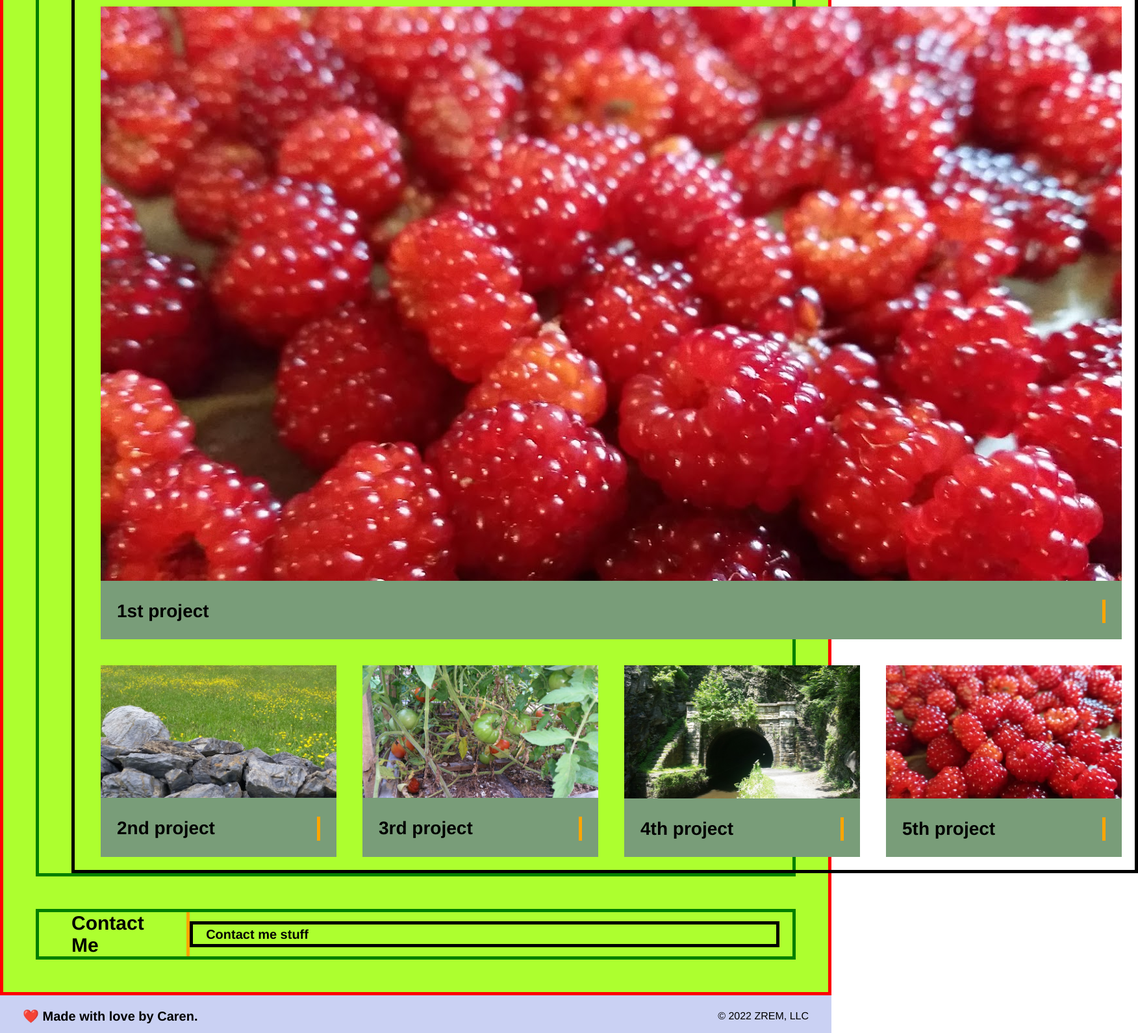
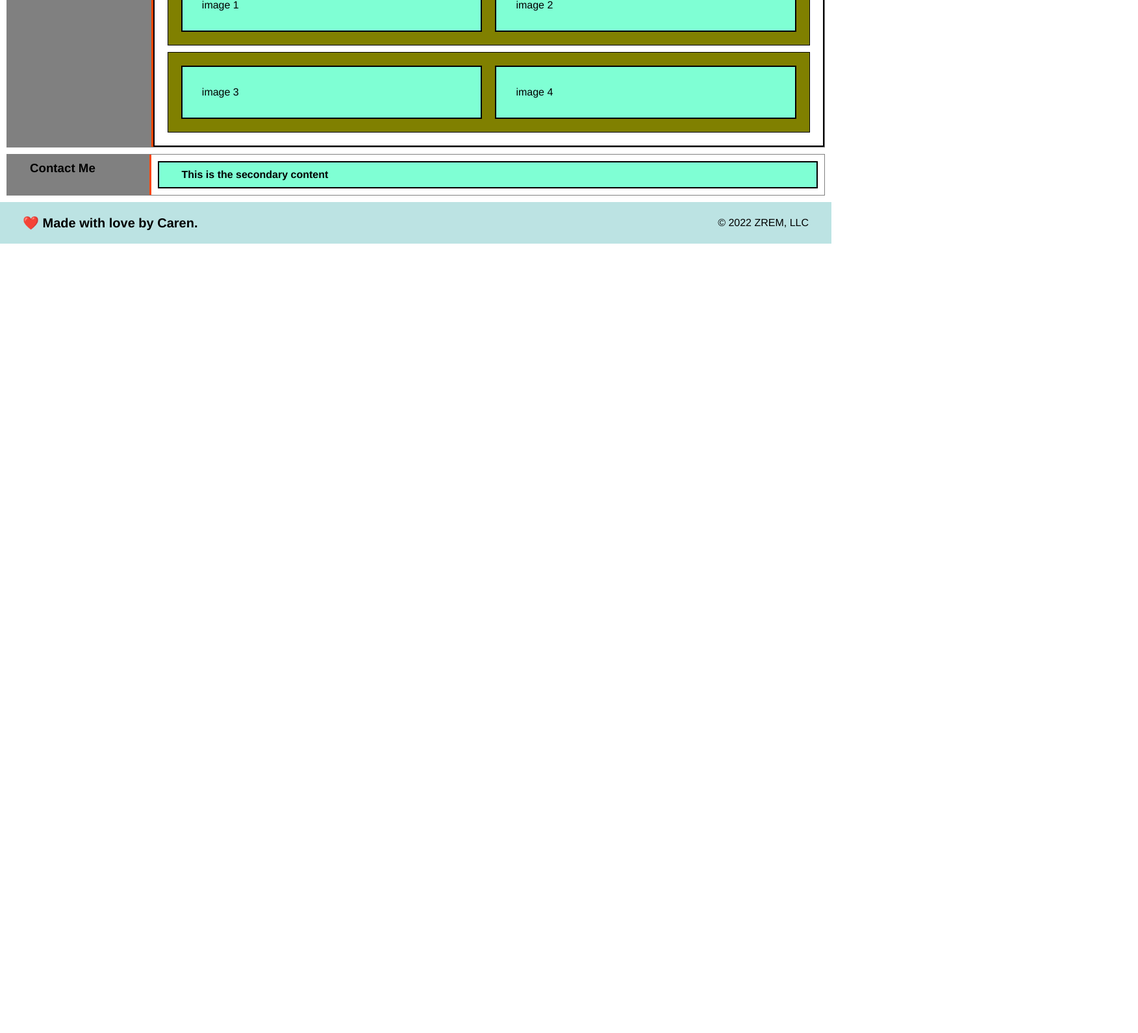
Before and after one commit to cammeer/Challenge_2, a plain HTML site: page index.html in a window 1280 px wide. Shown: the part 341-1931 px from the top of the page at 65% size, 1752 px wide, since content can reach past the window. After the commit the page ends 800 px from the top, so only its background shows below. Drawn offline with Linux system fonts and the light colour scheme.

Commit message:
wireframe complete

```diff
--- a/assets/css/style.css
+++ b/assets/css/style.css
@@ -44,6 +44,7 @@
       justify-content: space-between;
       align-items: center;
       list-style: none;
+      text-shadow: 0 0 10px rgba(0, 0, 0, 0.5);
     }
     header nav ul li a {
       padding: 10px 15px;
@@ -52,9 +53,9 @@
       text-shadow: 0 0 10px rgba(0, 0, 0, 0.5);
     }
     header nav ul li a:hover {
-      background: var(--primary-color);
-      color: white;
-      border-radius: 15px;
+      background: white;
+      color: black;
+      border-radius: 5px;
       text-shadow: none;
     }
     /* HEADER / NAVBAR STYLES END */
@@ -69,9 +70,8 @@
   align-items: flex-start;
   background-attachment: fixed;
   background-position: 80%;
-  border: solid 5px black;
+  border: solid 3px black;
 }
-
 .hero-cta h2 {
   padding: 0 50px 0 0;
   font-style: italic;
@@ -81,79 +81,74 @@
 }
 /* HERO STYLES END */
 
-/* MAIN SECTION STYLES */
 
-.flex-row {
+/* START WORK SECTION*/
+
+.image-box{
+  border-style: solid 2px red;
+  margin: 10px;
+  padding: 10px;
+  flex: 1;
+}
+.flex-container {
+  background: white;
   display: flex;
+  border: 1px solid grey;
+  margin: 10px;
 }
-.steps {
-  background: greenyellow;
-  border: solid 5px red;
+.projectrow-container {
+  background: olive;
+  display: flex;
+  border: 1px solid black;
+  margin: 10px;
+  padding: 10px;
 }
-.step {
-  margin: 50px 50px;
-  padding: 0 20px 0 50px;
-  width: auto;
-  display: flex;
-  flex-wrap: wrap;
-  align-items: center;
-  justify-content: space-between;
-  border: solid 5px green;
+.category-flexbox {
+  background: gray;
+  border-right: solid 3px orangered;
+  flex: 1;
+  padding: 10px;
 }
-.step h3 {
-  color: black;
-  font-size: 30px;
-  flex: 1 10%;
-  border-right: solid 5px orange;
-  padding: 0 20px 0 0;
+.category-flexbox h3 {
+  padding: 0 0 0 25px;
 }
-.step-text {
-  flex: 12;
-  border: solid 5px black;
-  padding: 0 0 0 20px;
+.content-flexbox {
+  background: aquamarine;
+  flex: 5;
+  border: solid 2px black;
+  padding: 10px;
+  margin: 10px;
 }
-.step-text h4 {
-  font-size: 20px;
-  line-height: 1.5;
-  color: black;
+.work-flex-container {
+  background: white;
+  flex-direction: column;
+  border: solid 2px black;
+  padding: 10px;
+  flex: 5;
 }
 
-/* START WORK SECTION*/
-.trainers {
-  width: 100%;
-  margin: 0 auto;
+.content-flexbox h4 {
+  padding: 0 0 0 25px;
+}
+.project-row {
   display: flex;
-  flex-wrap: wrap;
-  justify-content: space-around;
+  flex-direction: row;
+  border: solid 3px orange;
 }
-.trainer-1 {
-  margin: 20px;
+.project-flexbox {
   flex: 1;
-  width: max-content;
-  background: rgb(121, 157, 121);
-  color: black;
+  border: solid 3px orange;
 }
-.trainer {
-  margin: 20px;
-  flex: 1;
-  background: rgb(121, 157, 121);
-  color: black;
+.project-columns {
+  display: flex;
+  flex-direction: column;
 }
-.trainer img {
-  width: 100%;
-}
-.trainer-bio {
-  padding: 25px;
-  line-height: 1.3;
-}
-.trainer-bio h3 {
-  font-size: 28px;
-}
+
 /* END WORK SECTION */
 
     /* FOOTER STYLES START */
   footer {
-    background: rgb(202, 209, 243);
+    background: rgb(188, 227, 227);
     padding: 20px 35px;
     display: flex;
     justify-content: space-between;
@@ -170,41 +165,3 @@
     text-align: right;
   }
   /* END FOOTER STYLES */
-
-/* MEDIA QUERY FOR MOBILE PHONES AND SMALLER */
-@media screen and (max-width: 575px) {
-  .step h3 {
-      flex: 1 100%;
-      text-align: center;
-    }
-    .step-text {
-      flex: 100%;
-    }
-    .step h3 {
-      color: black;
-      font-size: 25px;
-      flex: 1 10%;
-      padding: auto;
-      border: none;
-    }
-    .step-text h4 {
-      font-size: 15px;
-      line-height: 1.5;
-      color: black;
-      justify-content: center;
-    }
-    header nav ul li a {
-      font-weight: lighter;
-      font-size: 20px;
-      text-shadow: 0 0 10px rgba(0, 0, 0, 0.5);
-    }
-    footer h2 {
-      color: black;
-      font-size: 15px;
-      margin: 0;
-    }
-    footer div {
-    line-height: 1.5;
-    text-align: right;
-    font-size: 10px;
-  }
--- a/index.html
+++ b/index.html
@@ -35,88 +35,72 @@
        <!-- hero/jumbotron-->
     <section class="hero">
         <div class="hero-cta">
-            <h2>Headline</h2>
+            <h2>Technical Writer</h2>
         </div>
     </section>
     <!-- end hero -->
 
    <!-- main/categroies section -->
-   <section class="steps">
-    <div class="flex-row"></div>
+<section class="flex-container">
+    <div class="category-flexbox">
+        <h3>About Me</h3>
+    </div>
+    <div class="content-flexbox">
+        <h4>This is the secondary content</h4>
+    </div>
+</section>
 
-    <!-- category 1 -->
-    <div class="step">
-        <h3>About Me</h3>
-            <div class="step-text">
-             <h4>About Me Text</h4></div>
+<section class="flex-container">
+    <div class="category-flexbox">
+        <h3>Work</h3>
+    </div>
+<div class="work-flex-container">
+    <div class="content-flexbox">
+        <h4>This is the secondary content</h4>
     </div>
 
-         <!-- category 2 -->
-         <div class="step">
-            <h3>Work</h3>
-                <div class="step-text">
-                    <div class="flex-row">
 
-                        <div class="trainers">
-                            <!-- first work -->
-                            <article class="trainer-1">
-                                  <img src="./assets/images/project-1.jpeg" alt="Project 1" />
-                                  <div class="trainer-bio">
-                                      <h3 class="trainer-name">1st project</h3>
-                                  </div>
-                              </article>
-
-                              <!-- second work -->
-                      <article class="trainer">
-                          <img src="./assets/images/project-2.jpeg" alt="2nd project" />
-                          <div class="trainer-bio">
-                            <h3 class="trainer-name">2nd project</h3>
-                          </div>
-                        </article>
-
-                        <!-- third work -->
-                        <article class="trainer">
-                          <img src="./assets/images/project-3.jpeg" alt="3rd project" />
-                          <div class="trainer-bio">
-                            <h3 class="trainer-name">3rd project</h3>
-
-                          </div>
-                        </article>
-
-                      <!-- 4th work -->
-                      <article class="trainer">
-                        <img src="./assets/images/project-4.jpeg" alt="Project 4" />
-                        <div class="trainer-bio">
-                            <h3 class="trainer-name">4th project</h3>
-                        </div>
-                    </article>
-
-                    <!-- 5th work -->
-                    <article class="trainer">
-                        <img src="./assets/images/project-1.jpeg" alt="Project 5" />
-                        <div class="trainer-bio">
-                            <h3 class="trainer-name">5th project</h3>
-                        </div>
-                    </article>
+<div class="projectrow-container">
+    <div class="content-flexbox">
+        <div class="image-box">
+            <p>image 1</p>
+        </div>
+    </div>
+    <div class="content-flexbox">
+        <div class="image-box">
+            <p>image 2</p>
+        </div>
+    </div>
+</div>
 
 
-                        </div>
+
+<div class="projectrow-container">
+    <div class="content-flexbox">
+        <div class="image-box">
+            <p>image 3</p>
+        </div>
+    </div>
+    <div class="content-flexbox">
+        <div class="image-box">
+            <p>image 4</p>
+        </div>
+    </div>
+</div>
+</div>
+</section>
 
 
-                    </div>
-                </div>
-            </div>
-
-        <!-- Step 3 -->
-
-        <div class="step">
-            <h3>Contact Me</h3>
-                <div class="step-text">
-                    <h4>Contact me stuff</h4></div>
-        </div>
+<section class="flex-container">
+    <div class="category-flexbox">
+        <h3>Contact Me</h3>
+    </div>
+    <div class="content-flexbox">
+        <h4>This is the secondary content</h4>
+    </div>
+</section>
 
 
-</section>
 
 
 </body>
```
